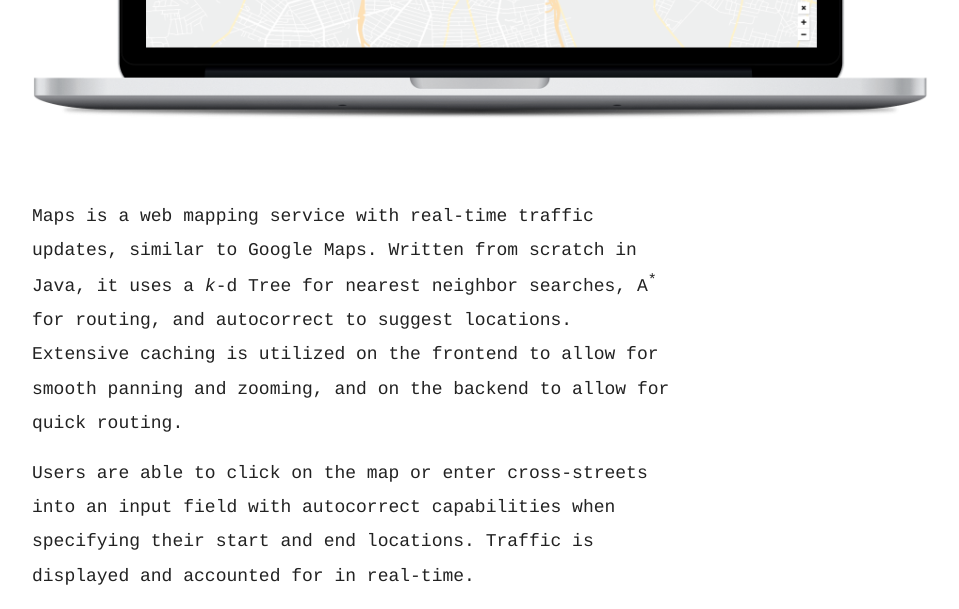
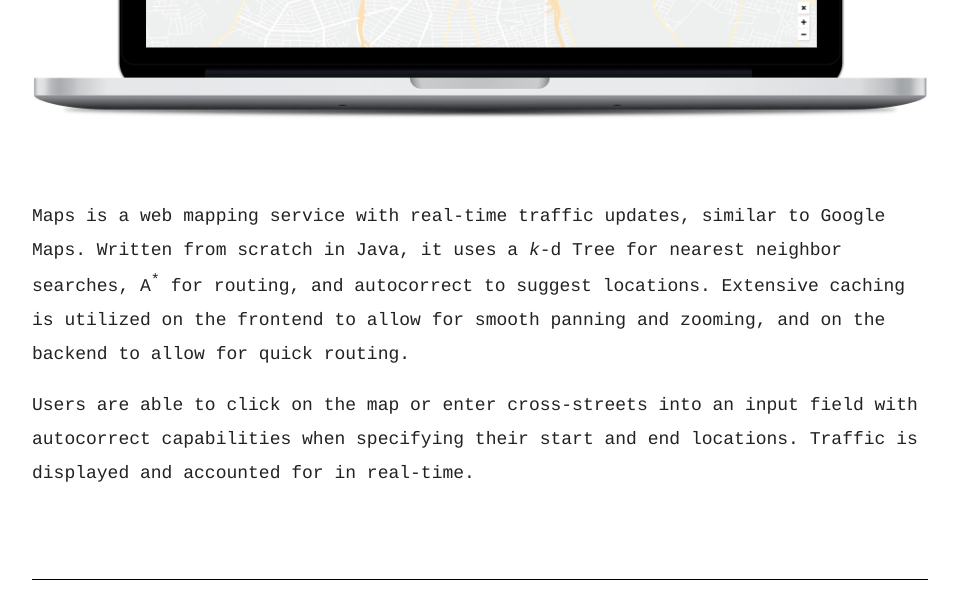
Before and after one commit to sandyharvie/website, a plain HTML site: page maps/index.html in a window 1280 px wide. Shown: the part 698-1307 px from the top of the page, without its empty margins (160-1119 px from the left). Drawn offline with Linux system fonts and the light colour scheme; a web font is replaced by a local one.

Commit message:
rm min width for p

```diff
--- a/assets/css/core.css
+++ b/assets/css/core.css
@@ -86,12 +86,6 @@ h6 {
   @media screen and (min-width: 680px) {
     h6 {
       font-size: 13px; } }
-
-p {
-  max-width: 580px; }
-  @media screen and (min-width: 680px) {
-    p {
-      max-width: 640px; } }
 
 a {
   color: #222;
```
